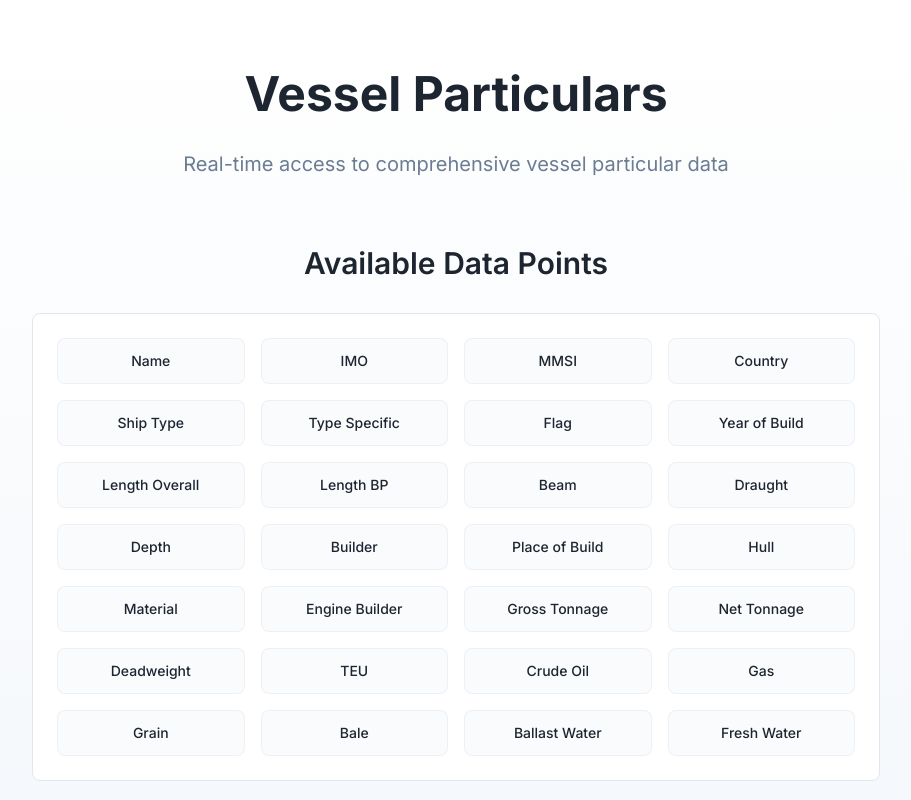
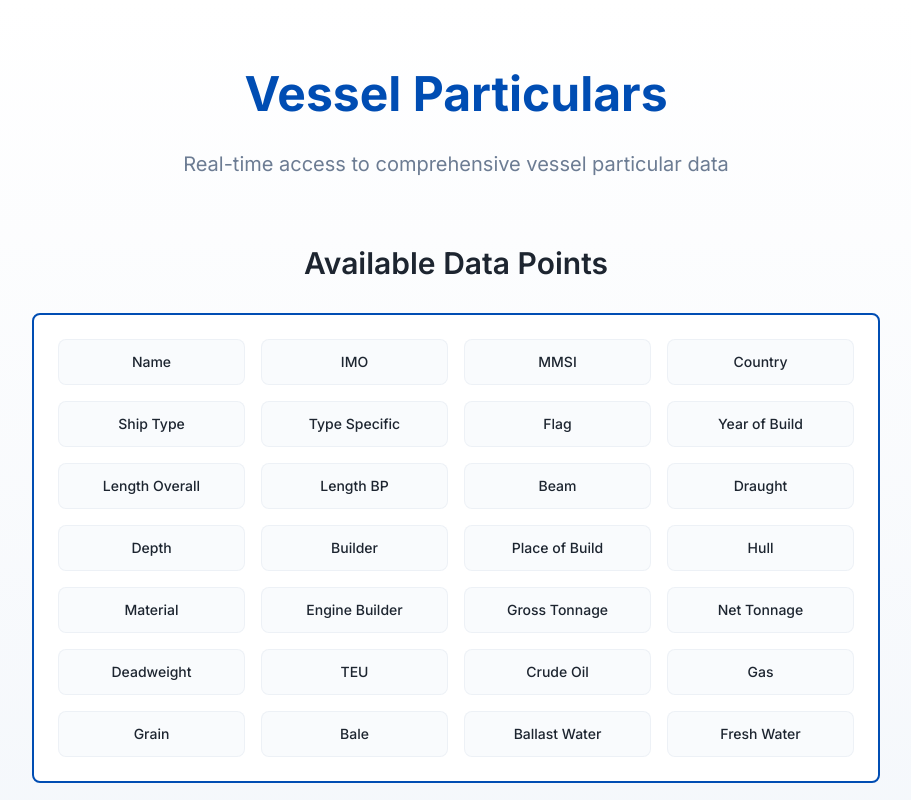
Before and after one commit to viktorcoder123/endpoint-overview-compass, a React (Vite) app: page / in a window 1280 px wide. Shown: the top 800 px of the page, without its empty margins (184-1095 px from the left). Built offline with nearby package versions, Linux system fonts and the light colour scheme.

Commit message:
Style API documentation
Apply the logo's blue color to the vessel particulars header and add a blue border around the data points list.

```diff
--- a/src/pages/Index.tsx
+++ b/src/pages/Index.tsx
@@ -33,7 +33,7 @@ const Index = () => {
       <div className="max-w-4xl mx-auto px-6 py-16">
         {/* Hero Section */}
         <div className="text-center mb-16">
-          <h1 className="text-5xl font-bold text-foreground mb-6 leading-tight">
+          <h1 className="text-5xl font-bold text-primary mb-6 leading-tight">
             Vessel Particulars
           </h1>
           <p className="text-xl text-muted-foreground mb-8 max-w-2xl mx-auto leading-relaxed">
@@ -46,7 +46,7 @@ const Index = () => {
           <h2 className="text-3xl font-semibold text-foreground mb-8 text-center">
             Available Data Points
           </h2>
-          <div className="bg-card border border-border rounded-lg p-6">
+          <div className="bg-card border-2 border-primary rounded-lg p-6">
             <div className="grid grid-cols-2 md:grid-cols-4 gap-4">
               {dataPoints.map((point, index) => (
                 <div key={index} className="p-3 bg-accent/30 rounded-lg border border-border/50 hover:bg-accent/50 transition-all duration-300">
```
